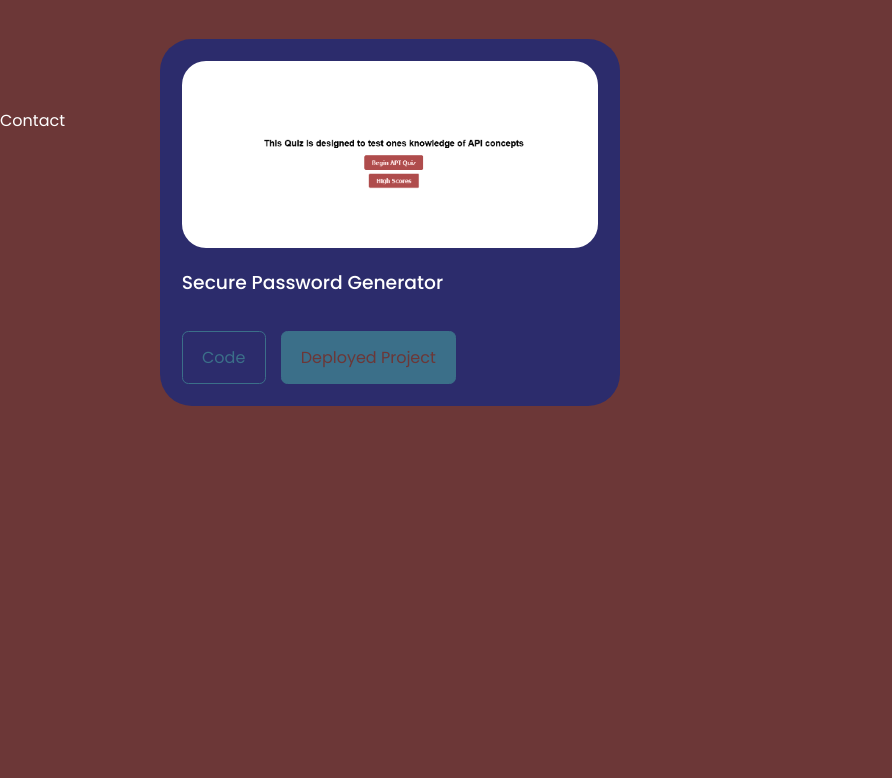
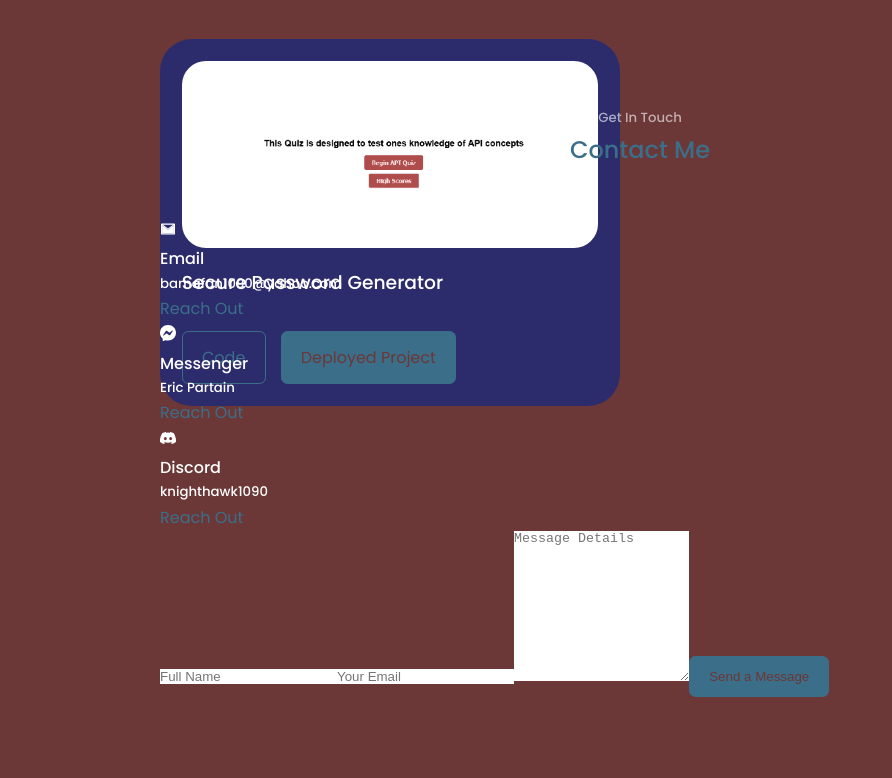
Before and after one commit to KnightHawk1090/react-portfolio, a React (Create React App) app: page / in a window 1280 px wide. Shown: the part 4362-5140 px from the top of the page, without its empty margins (0-892 px from the left). Built offline with nearby package versions, Linux system fonts and the light colour scheme.

Commit message:
added content to the contact me

```diff
--- a/src/components/contact/Contact.jsx
+++ b/src/components/contact/Contact.jsx
@@ -1,9 +1,48 @@
 import React from 'react'
 import './contact.css'
+import {AiTwotoneMail} from 'react-icons/ai'
+import {BsMessenger} from 'react-icons/bs'
+import {BsDiscord} from 'react-icons/bs'
 
 const Contact = () => {
   return (
-    <section id='contact'>Contact</section>
+    <section id='contact'>
+      <h5>Get In Touch</h5>
+      <h2>Contact Me</h2>
+
+      <div className="container contact__container">
+        <div className="contact__options">
+          <article className="contact__option">
+            <AiTwotoneMail />
+            <h4>Email</h4>
+            <h5>bamafan1090@yahoo.com</h5>
+            <a href="mailto:bamafan1090@yahoo.com" target='__blank'>Reach Out</a>
+          </article>
+
+          <article className="contact__option">
+            <BsMessenger />
+            <h4>Messenger</h4>
+            <h5>Eric Partain</h5>
+            <a href="https://m.me/KnightHawk1090/" target='__blank'>Reach Out</a>
+          </article>
+
+          <article className="contact__option">
+            <BsDiscord />
+            <h4>Discord</h4>
+            <h5>knighthawk1090</h5>
+            <a href="https://discord.com/users/knighthawk1090" target='__blank'>Reach Out</a>
+          </article>
+
+        </div>
+
+        <form action="">
+          <input type="text" name='name' placeholder='Full Name' required/>
+          <input type="email" name='email' placeholder='Your Email' required/>
+          <textarea name="message" rows="10" placeholder='Message Details' required></textarea>
+          <button type='submit' className='btn btn-primary'>Send a Message</button>
+        </form>
+      </div>
+    </section>
   )
 }
 
```
